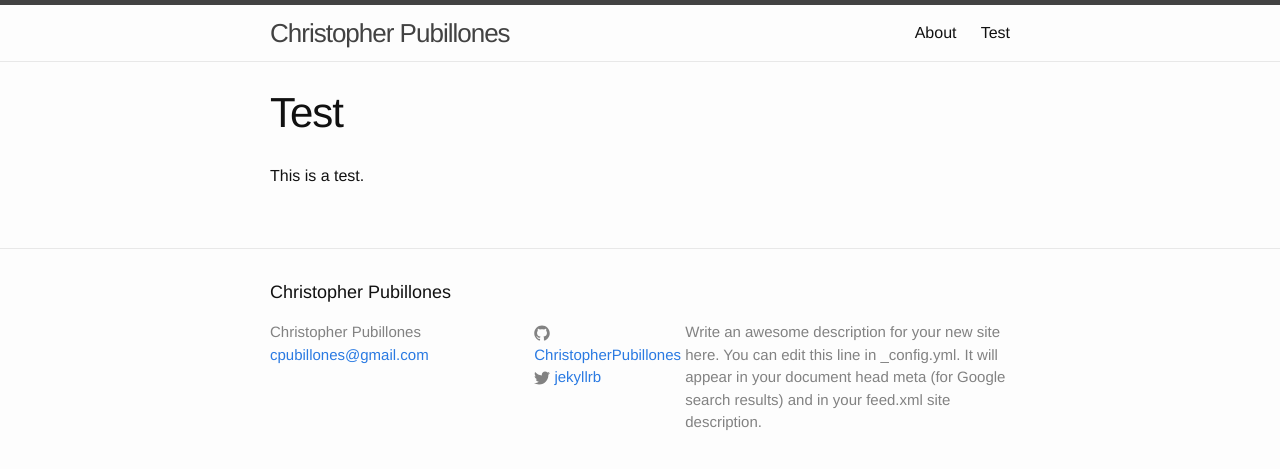
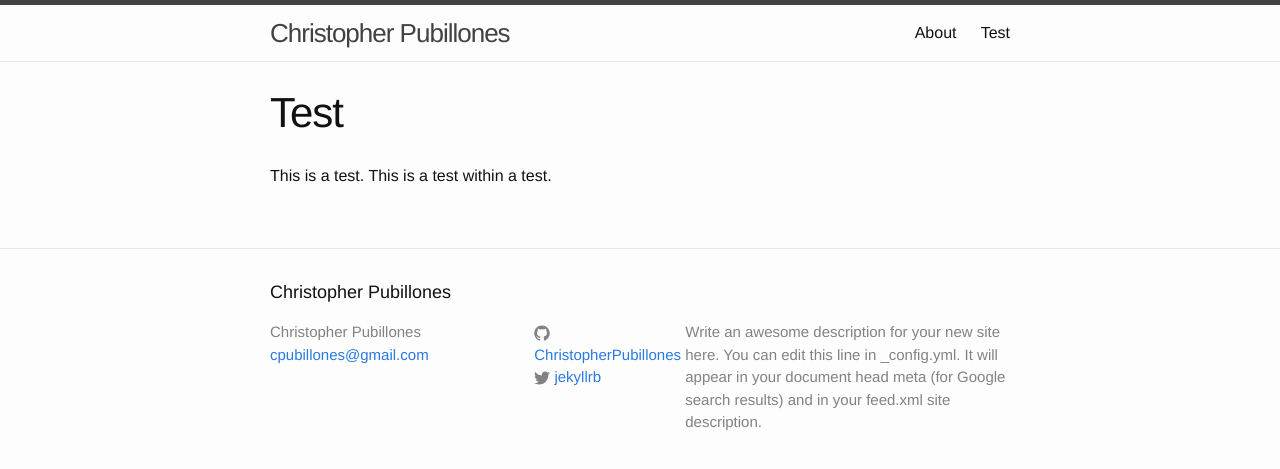
Before and after one commit to ChristopherPubillones/ChristopherPubillones.github.io, a Jekyll site: the page built from test.md, in a window 1280 px wide. Shown: the top 469 px of the page. Built offline with Jekyll 4.4.1, drawn with Linux system fonts in a browser that asks for light colours.

Commit message:
Update test.md

```diff
--- a/test.md
+++ b/test.md
@@ -4,4 +4,4 @@ title: Test
 permalink: /test/
 ---
 
-This is a test.
+This is a test. This is a test within a test.
```
